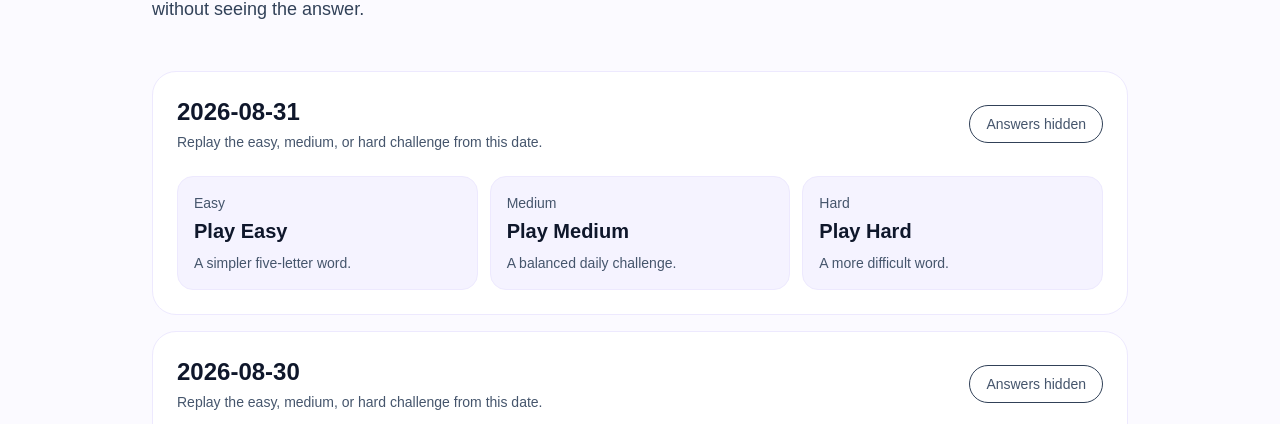
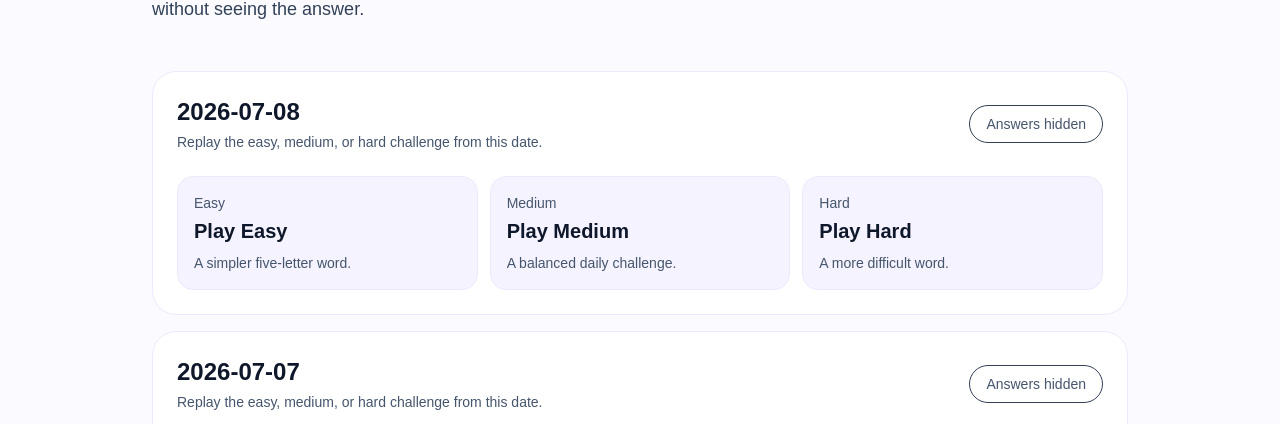
Before and after one commit to LetterWise/letterwise, a Next.js app: page /daily-word-puzzle/archive in a window 1280 px wide. Shown: the part 376-800 px from the top of the page. Built offline with nearby package versions, Linux system fonts and the light colour scheme.

Commit message:
Fix daily puzzle archive availability

```diff
--- /dev/null
+++ b/app/daily-word-puzzle/archive/PuzzleArchiveList.tsx
@@ -0,0 +1,80 @@
+"use client";
+
+import { useSyncExternalStore } from "react";
+import { getArchivePuzzles } from "@/data/dailyPuzzles";
+
+function subscribe() {
+  return () => {};
+}
+
+export default function PuzzleArchiveList() {
+  const isBrowser = useSyncExternalStore(subscribe, () => true, () => false);
+  const puzzles = isBrowser ? getArchivePuzzles() : [];
+
+  return (
+    <section className="mt-12">
+      {!isBrowser ? (
+        <div className="rounded-3xl border border-violet-100 bg-white p-8 text-center text-slate-600">
+          Loading available puzzles…
+        </div>
+      ) : (
+        <div className="grid gap-4">
+          {puzzles.map((puzzle) => (
+            <div
+              key={puzzle.date}
+              className="rounded-3xl border border-violet-100 bg-white p-6"
+            >
+              <div className="flex flex-col gap-4 sm:flex-row sm:items-center sm:justify-between">
+                <div>
+                  <h2 className="text-2xl font-semibold">{puzzle.date}</h2>
+                  <p className="mt-1 text-sm text-slate-600">
+                    Replay the easy, medium, or hard challenge from this date.
+                  </p>
+                </div>
+
+                <span className="rounded-full border border-slate-700 px-4 py-2 text-sm text-slate-600">
+                  Answers hidden
+                </span>
+              </div>
+
+              <div className="mt-6 grid gap-3 sm:grid-cols-3">
+                <a
+                  href={`/daily-word-puzzle?date=${puzzle.date}&level=easy`}
+                  className="rounded-2xl border border-violet-100 bg-violet-50 p-4 hover:bg-violet-100"
+                >
+                  <p className="text-sm text-slate-600">Easy</p>
+                  <p className="mt-1 text-xl font-bold">Play Easy</p>
+                  <p className="mt-2 text-sm text-slate-600">
+                    A simpler five-letter word.
+                  </p>
+                </a>
+
+                <a
+                  href={`/daily-word-puzzle?date=${puzzle.date}&level=medium`}
+                  className="rounded-2xl border border-violet-100 bg-violet-50 p-4 hover:bg-violet-100"
+                >
+                  <p className="text-sm text-slate-600">Medium</p>
+                  <p className="mt-1 text-xl font-bold">Play Medium</p>
+                  <p className="mt-2 text-sm text-slate-600">
+                    A balanced daily challenge.
+                  </p>
+                </a>
+
+                <a
+                  href={`/daily-word-puzzle?date=${puzzle.date}&level=hard`}
+                  className="rounded-2xl border border-violet-100 bg-violet-50 p-4 hover:bg-violet-100"
+                >
+                  <p className="text-sm text-slate-600">Hard</p>
+                  <p className="mt-1 text-xl font-bold">Play Hard</p>
+                  <p className="mt-2 text-sm text-slate-600">
+                    A more difficult word.
+                  </p>
+                </a>
+              </div>
+            </div>
+          ))}
+        </div>
+      )}
+    </section>
+  );
+}
--- a/app/daily-word-puzzle/archive/page.tsx
+++ b/app/daily-word-puzzle/archive/page.tsx
@@ -1,4 +1,4 @@
-import { dailyPuzzles } from "@/data/dailyPuzzles";
+import PuzzleArchiveList from "./PuzzleArchiveList";
 
 export const metadata = {
   title: "Daily Word Puzzle Archive | LetterWise",
@@ -7,10 +7,6 @@ export const metadata = {
 };
 
 export default function DailyWordPuzzleArchivePage() {
-  const puzzles = [...dailyPuzzles].sort((a, b) =>
-    b.date.localeCompare(a.date)
-  );
-
   return (
     <main className="min-h-screen bg-[#fbfaff] text-slate-900">
       <section className="mx-auto max-w-5xl px-6 py-16">
@@ -36,64 +32,7 @@ export default function DailyWordPuzzleArchivePage() {
           </p>
         </div>
 
-        <section className="mt-12">
-          <div className="grid gap-4">
-            {puzzles.map((puzzle) => (
-              <div
-                key={puzzle.date}
-                className="rounded-3xl border border-violet-100 bg-white p-6"
-              >
-                <div className="flex flex-col gap-4 sm:flex-row sm:items-center sm:justify-between">
-                  <div>
-                    <h2 className="text-2xl font-semibold">{puzzle.date}</h2>
-                    <p className="mt-1 text-sm text-slate-600">
-                      Replay the easy, medium, or hard challenge from this date.
-                    </p>
-                  </div>
-
-                  <span className="rounded-full border border-slate-700 px-4 py-2 text-sm text-slate-600">
-                    Answers hidden
-                  </span>
-                </div>
-
-                <div className="mt-6 grid gap-3 sm:grid-cols-3">
-                  <a
-                    href={`/daily-word-puzzle?date=${puzzle.date}&level=easy`}
-                    className="rounded-2xl border border-violet-100 bg-violet-50 p-4 hover:bg-violet-50"
-                  >
-                    <p className="text-sm text-slate-600">Easy</p>
-                    <p className="mt-1 text-xl font-bold">Play Easy</p>
-                    <p className="mt-2 text-sm text-slate-600">
-                      A simpler five-letter word.
-                    </p>
-                  </a>
-
-                  <a
-                    href={`/daily-word-puzzle?date=${puzzle.date}&level=medium`}
-                    className="rounded-2xl border border-violet-100 bg-violet-50 p-4 hover:bg-violet-50"
-                  >
-                    <p className="text-sm text-slate-600">Medium</p>
-                    <p className="mt-1 text-xl font-bold">Play Medium</p>
-                    <p className="mt-2 text-sm text-slate-600">
-                      A balanced daily challenge.
-                    </p>
-                  </a>
-
-                  <a
-                    href={`/daily-word-puzzle?date=${puzzle.date}&level=hard`}
-                    className="rounded-2xl border border-violet-100 bg-violet-50 p-4 hover:bg-violet-50"
-                  >
-                    <p className="text-sm text-slate-600">Hard</p>
-                    <p className="mt-1 text-xl font-bold">Play Hard</p>
-                    <p className="mt-2 text-sm text-slate-600">
-                      A more difficult word.
-                    </p>
-                  </a>
-                </div>
-              </div>
-            ))}
-          </div>
-        </section>
+        <PuzzleArchiveList />
       </section>
     </main>
   );
--- a/app/daily-word-puzzle/page.tsx
+++ b/app/daily-word-puzzle/page.tsx
@@ -126,7 +126,13 @@ export default function DailyWordPuzzlePage() {
       const levelFromUrl = params.get("level");
 
       if (dateFromUrl) {
-        setSelectedDate(dateFromUrl);
+        const requestedPuzzle = getPuzzleByDate(dateFromUrl);
+        setSelectedDate(requestedPuzzle.date);
+
+        if (requestedPuzzle.date !== dateFromUrl) {
+          params.set("date", requestedPuzzle.date);
+          window.history.replaceState(null, "", `?${params.toString()}`);
+        }
       }
 
       if (isPuzzleLevel(levelFromUrl)) {
--- a/data/dailyPuzzles.ts
+++ b/data/dailyPuzzles.ts
@@ -6,6 +6,8 @@ export type DailyPuzzle = {
   medium: string;
   hard: string;
 };
+
+export const PUZZLE_ARCHIVE_START_DATE = "2026-06-13";
 
 export const dailyPuzzles: DailyPuzzle[] = [
   { date: "2026-07-07", easy: "chair", medium: "flame", hard: "vivid" },
@@ -75,21 +77,77 @@ export function getTodayDate() {
   return `${year}-${month}-${day}`;
 }
 
+function isValidDate(date: string) {
+  if (!/^\d{4}-\d{2}-\d{2}$/.test(date)) {
+    return false;
+  }
+
+  const parsed = new Date(`${date}T00:00:00Z`);
+  return !Number.isNaN(parsed.getTime()) && parsed.toISOString().slice(0, 10) === date;
+}
+
+function getPreviousDate(date: string) {
+  const parsed = new Date(`${date}T00:00:00Z`);
+  parsed.setUTCDate(parsed.getUTCDate() - 1);
+  return parsed.toISOString().slice(0, 10);
+}
+
+const answerPools = {
+  easy: [...new Set(dailyPuzzles.map((puzzle) => puzzle.easy))],
+  medium: [...new Set(dailyPuzzles.map((puzzle) => puzzle.medium))],
+  hard: [...new Set(dailyPuzzles.map((puzzle) => puzzle.hard))],
+};
+
+function selectAnswer(pool: string[], date: string, offset: number) {
+  const dayNumber = Math.floor(
+    new Date(`${date}T00:00:00Z`).getTime() / 86_400_000,
+  );
+  return pool[(dayNumber + offset) % pool.length];
+}
+
+function generatePuzzle(date: string): DailyPuzzle {
+  return {
+    date,
+    easy: selectAnswer(answerPools.easy, date, 0),
+    medium: selectAnswer(answerPools.medium, date, 11),
+    hard: selectAnswer(answerPools.hard, date, 23),
+  };
+}
+
+function getPuzzleForDate(date: string) {
+  return dailyPuzzles.find((puzzle) => puzzle.date === date) || generatePuzzle(date);
+}
+
 export function getTodayPuzzle() {
   const today = getTodayDate();
-
-  return (
-    dailyPuzzles.find((puzzle) => puzzle.date === today) ||
-    dailyPuzzles[dailyPuzzles.length - 1]
-  );
+  return getPuzzleForDate(today);
 }
 
 export function getPuzzleByDate(date: string | null) {
-  if (!date) {
+  const today = getTodayDate();
+
+  if (
+    !date ||
+    !isValidDate(date) ||
+    date < PUZZLE_ARCHIVE_START_DATE ||
+    date > today
+  ) {
     return getTodayPuzzle();
   }
 
-  return dailyPuzzles.find((puzzle) => puzzle.date === date) || getTodayPuzzle();
+  return getPuzzleForDate(date);
+}
+
+export function getArchivePuzzles() {
+  const puzzles: DailyPuzzle[] = [];
+  let date = getPreviousDate(getTodayDate());
+
+  while (date >= PUZZLE_ARCHIVE_START_DATE) {
+    puzzles.push(getPuzzleForDate(date));
+    date = getPreviousDate(date);
+  }
+
+  return puzzles;
 }
 
 export function isPuzzleLevel(value: string | null): value is PuzzleLevel {
--- a/scripts/check-daily-puzzles.mjs
+++ b/scripts/check-daily-puzzles.mjs
@@ -2,12 +2,36 @@ import fs from "fs";
 
 const file = fs.readFileSync("data/dailyPuzzles.ts", "utf8");
 
-const rows = [...file.matchAll(/\{ date: "([^"]+)", easy: "([^"]+)", medium: "([^"]+)", hard: "([^"]+)" \}/g)];
+const rows = [
+  ...file.matchAll(
+    /\{ date: "([^"]+)", easy: "([^"]+)", medium: "([^"]+)", hard: "([^"]+)" \}/g,
+  ),
+];
 
 let hasError = false;
+const seenDates = new Set();
+let previousDate = "";
 
 for (const row of rows) {
   const [, date, easy, medium, hard] = row;
+
+  if (!/^\d{4}-\d{2}-\d{2}$/.test(date)) {
+    console.log(`Invalid date format: ${date}`);
+    hasError = true;
+  }
+
+  if (seenDates.has(date)) {
+    console.log(`Duplicate puzzle date: ${date}`);
+    hasError = true;
+  }
+
+  if (previousDate && date <= previousDate) {
+    console.log(`Puzzle dates are not in ascending order: ${previousDate}, ${date}`);
+    hasError = true;
+  }
+
+  seenDates.add(date);
+  previousDate = date;
 
   for (const [level, word] of [
     ["easy", easy],
```
